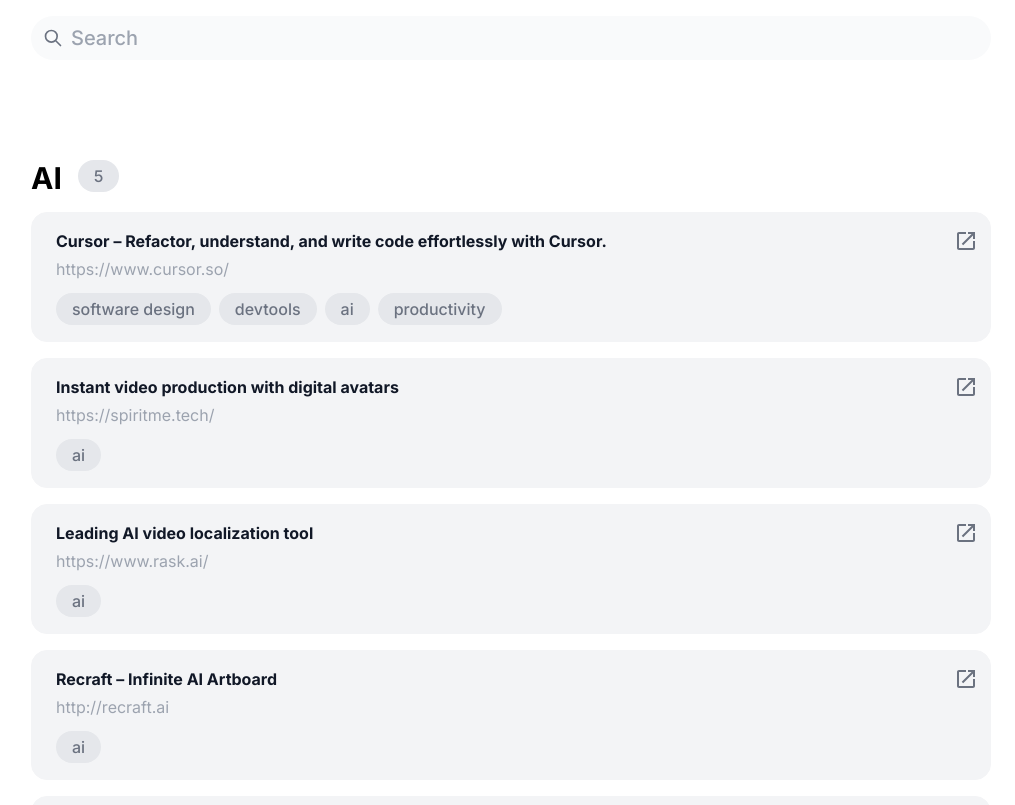
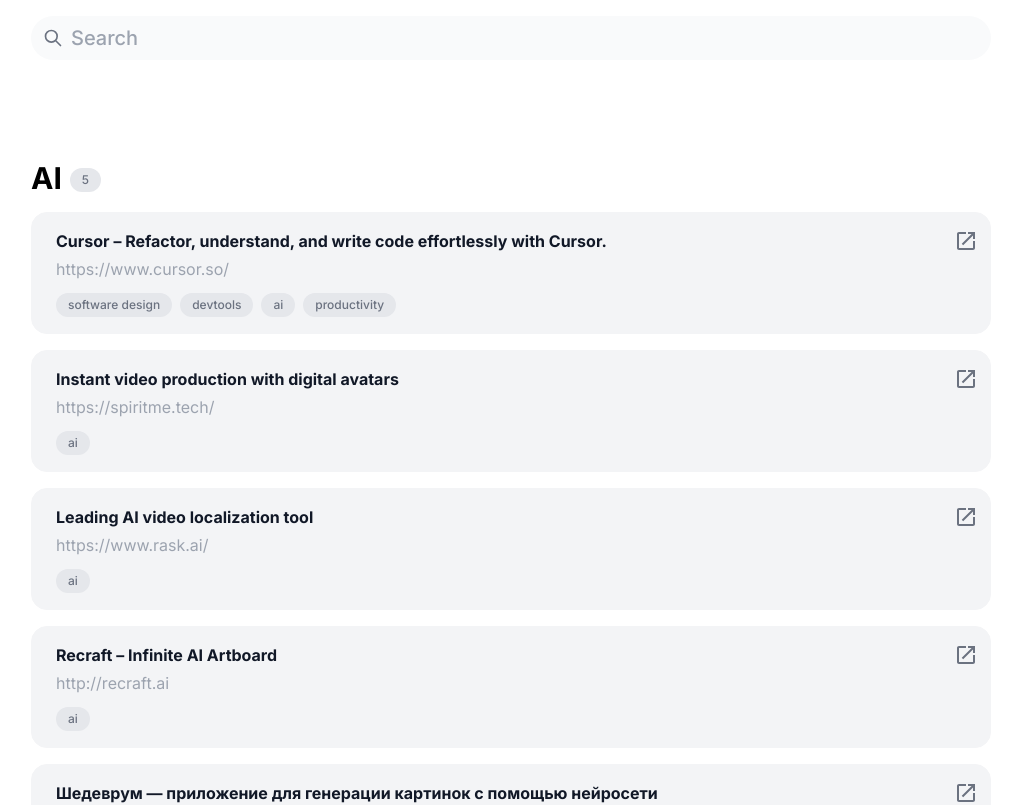
Before and after one commit to egor-baranov/sitebook, a Next.js app: page / in a window 1280 px wide. Shown: the top 805 px of the page, without its empty margins (129-1144 px from the left). Built offline with nearby package versions, Linux system fonts and the light colour scheme.

Commit message:
pills text smaller

```diff
--- a/components/Pill.tsx
+++ b/components/Pill.tsx
@@ -5,9 +5,9 @@
 }> =
     ({label}) => {
         return (
-            <div className="flex flex-row min-w-0 items-center bg-gray-200 rounded-full mr-2 px-2 py-0.5 h-[32px] cursor-pointer">
+            <div className="flex flex-row min-w-0 items-center bg-gray-200 rounded-full mr-2 px-2 h-[24px] cursor-pointer">
                 <p
-                    className="flex flex-auto text-gray-500 dark:text-gray-500 text-center px-2">
+                    className="flex flex-auto text-xs text-gray-500 dark:text-gray-500 text-center px-1">
                     {label}
                 </p>
             </div>
--- a/pages/index.tsx
+++ b/pages/index.tsx
@@ -65,8 +65,8 @@
         return (
             <div className={isMobile ? "py-4 px-0" : "py-4 px-32"}>
                 <div className="flex flex-row">
-                    <h1 className="text-3xl font-bold mr-4"> {title} </h1>
-                    <Pill label={values.length.toString()}/>
+                    <h1 className="text-3xl font-bold mr-2"> {title} </h1>
+                    <div className="pt-2"> <Pill label={values.length.toString()}/> </div>
                 </div>
 
                 {
```
